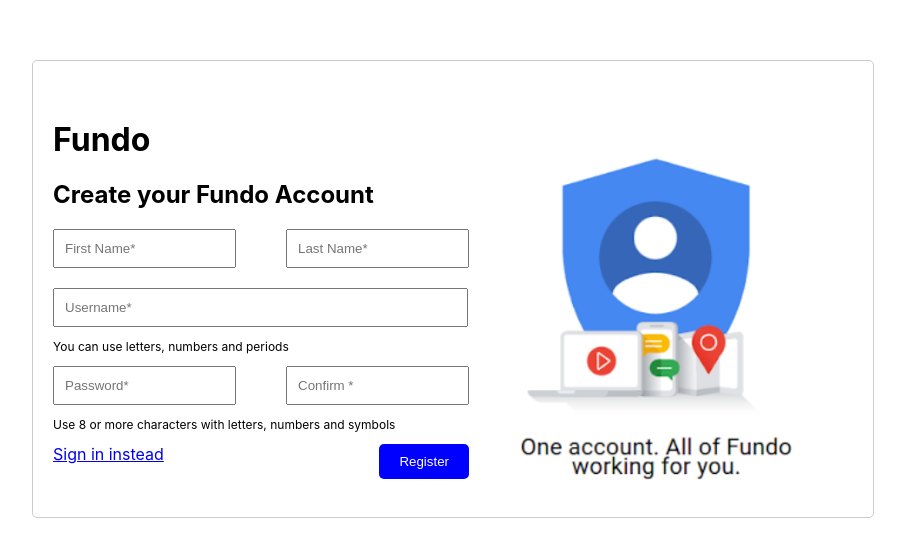
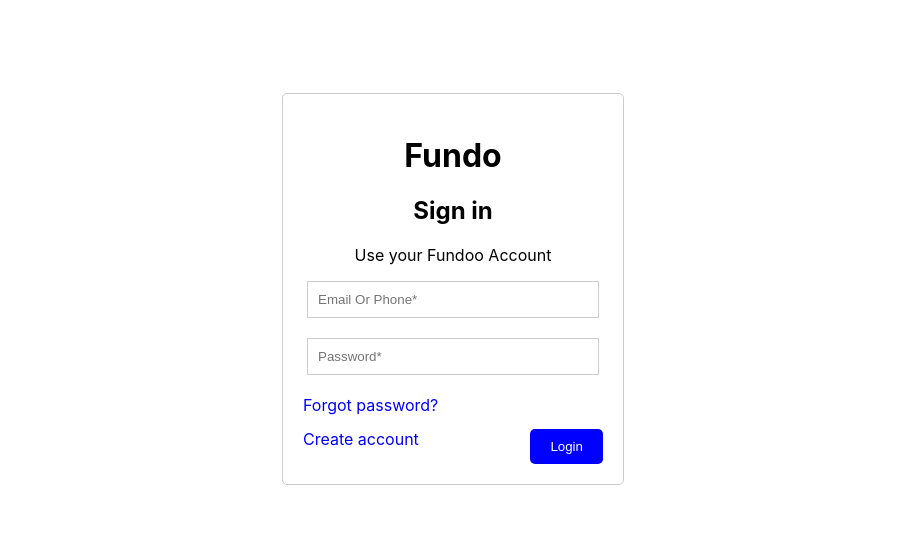
Before and after one commit to preethamsetty/Fundoo_notes_frontend, a React (Create React App) app in the folder sample/: page / in a window 1280 px wide. Shown: the part 111-668 px from the top of the page, without its empty margins (187-1092 px from the left). Built offline with nearby package versions, Linux system fonts and the light colour scheme.

Commit message:
[Preetham B S] ADDED - Login page UI

```diff
--- a/sample/src/App.js
+++ b/sample/src/App.js
@@ -1,10 +1,10 @@
 import logo from './logo.svg';
 import './App.css';
-import Register from './Components/register/register';
+import Login from './Components/login/login';
 function App() {
   return (
     <div className="App">
-      <Register /> {/* Display the Register component here */}
+      <Login /> {/* Display the Login component */}
     </div>
   );
 }
--- /dev/null
+++ b/sample/src/Components/login/login.css
@@ -0,0 +1,46 @@
+body{
+    display: flex;
+    justify-content: center;
+    align-items: center;
+    min-height: 100vh;
+  }
+
+.container {
+    width: 300px;
+    margin: 0 auto;
+    padding: 20px;
+    border: 1px solid #ccc;
+    border-radius: 5px;
+  }
+
+  h1,h2,p {
+    text-align: center;
+  }
+
+  input[type="text"], input[type="password"] {
+    width: 90%;
+    padding: 10px;
+    border: 1px solid #ccc;
+  }
+
+  button {
+    background-color: blue;
+    color: white;
+    padding: 10px 20px;
+    border: none;
+    border-radius: 5px;
+    cursor: pointer;
+  }
+
+  a {
+    color: blue;
+    text-decoration: none;
+    display: flex;
+    justify-content: space-between;
+    margin-bottom: 14px;
+  }
+
+  .link{
+    display: flex;
+    justify-content: space-between;
+  }
--- /dev/null
+++ b/sample/src/Components/login/login.js
@@ -0,0 +1,30 @@
+// Login.js
+import React from 'react';
+import './login.css'; // Import the CSS file
+
+const Login = () => {
+  return (
+    <div className="container">
+      <h1>Fundo</h1>
+      <h2>Sign in</h2>
+      <p>Use your Fundoo Account</p>
+      <form>
+        <div className="Input">
+          <input type="text" placeholder="Email Or Phone*" />
+          <br />
+          <br />
+          <input type="password" placeholder="Password*" />
+          <br />
+          <br />
+        </div>
+        <a href="#">Forgot password?</a>
+        <div className="link">
+          <a href="#">Create account</a>
+          <button type="submit">Login</button>
+        </div>
+      </form>
+    </div>
+  );
+};
+
+export default Login;
```
